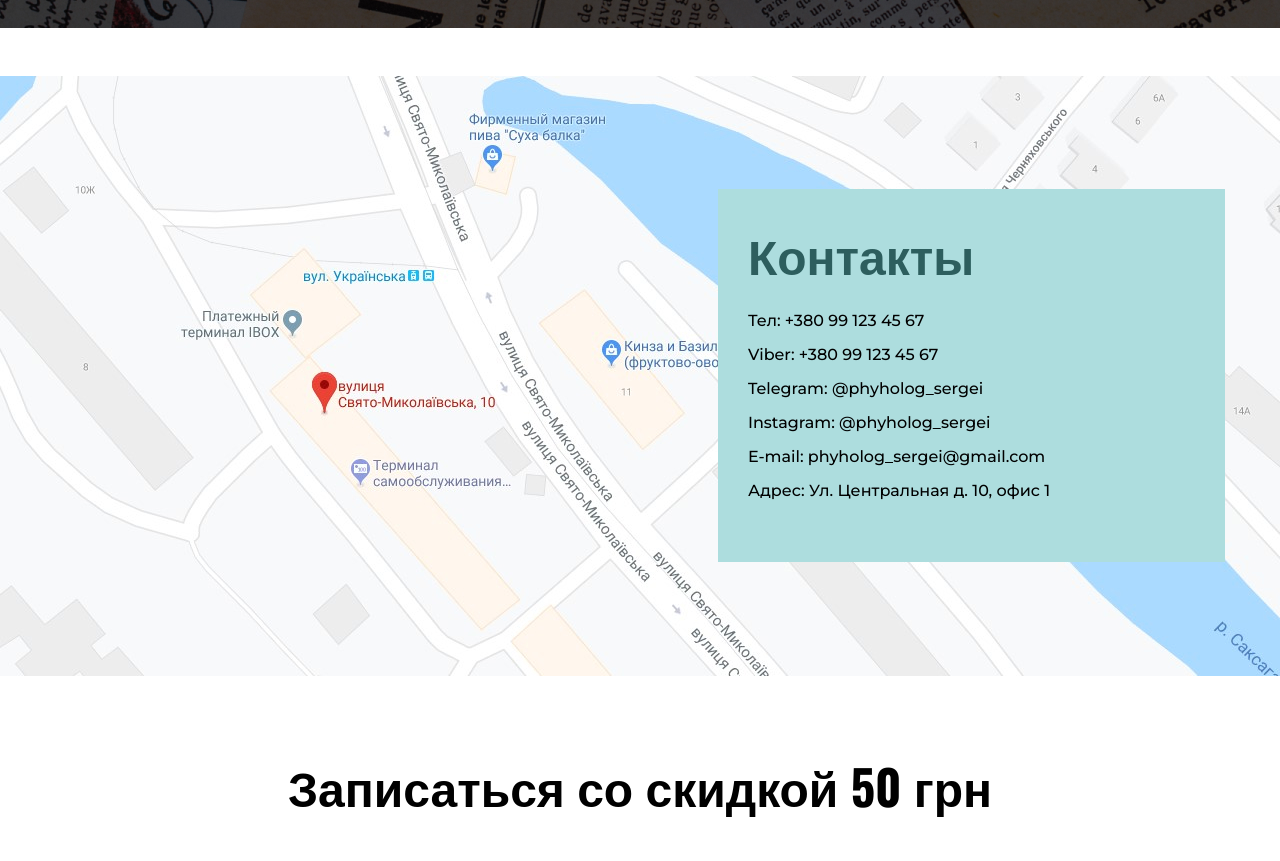
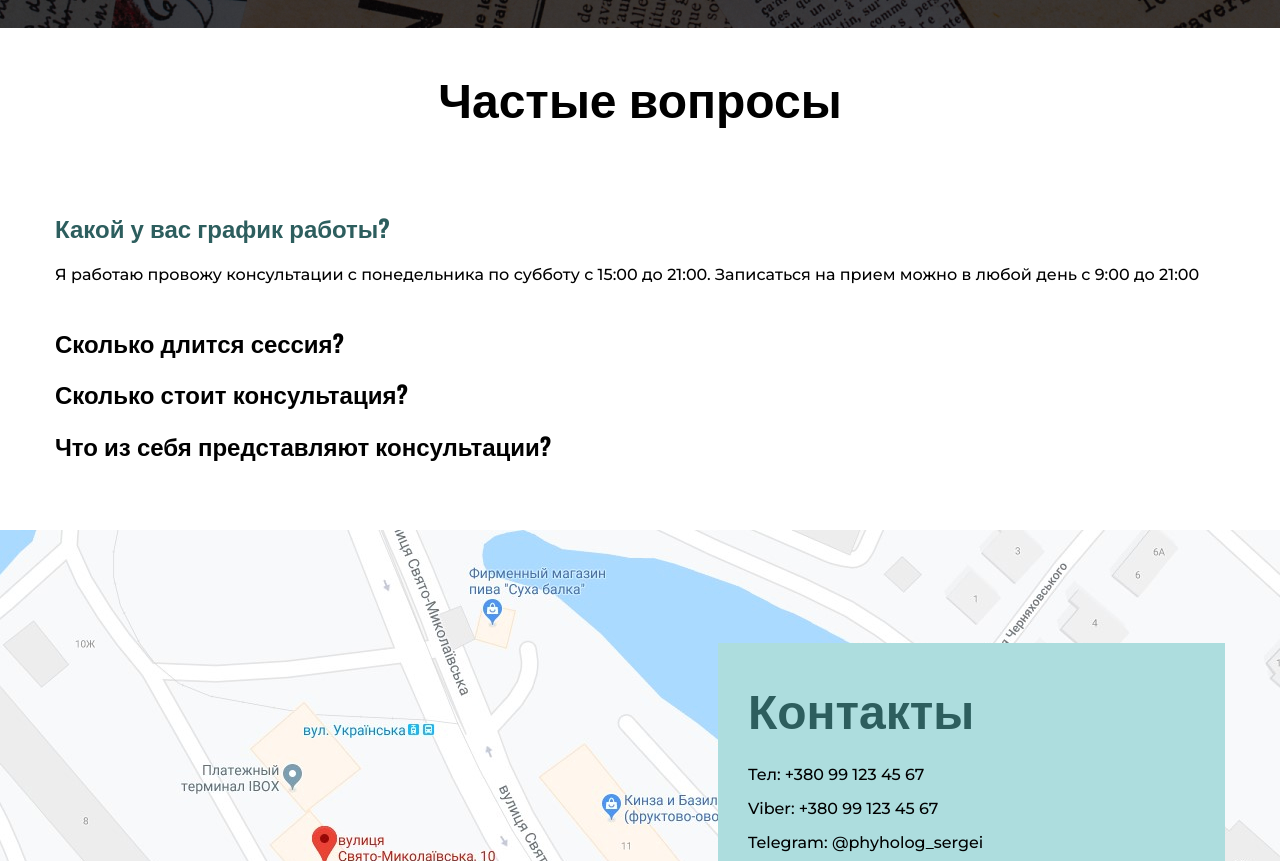
Before and after one commit to KristinaButenko/lesson-11, a plain HTML site: page index.html in a window 1280 px wide. Shown: the part 3585-4446 px from the top of the page. Drawn offline with nearby package versions, Linux system fonts and the light colour scheme.

Commit message:
adapted img and added new sections

```diff
--- a/index.html
+++ b/index.html
@@ -208,7 +208,31 @@
            </div>
        </section>
        <section class="faq center">
-
+           <div class="faq__title">
+               <h1 class="faq__title__text">
+                   Частые вопросы
+               </h1>
+           </div>
+           <div class="faq__work">
+               <h3 class="faq__work__title">
+                   Какой у вас график работы?
+               </h3>
+               <p class="faq__work__text">
+                   Я работаю провожу консультации с понедельника по субботу с 15:00 до 21:00.
+                   Записаться на прием можно в любой день с 9:00 до 21:00
+               </p>
+           </div>
+           <div class="faq__other">
+               <h3 class="faq__other__title">
+                   Сколько длится сессия?
+               </h3>
+               <h3 class="faq__other__title">
+                   Сколько стоит консультация?
+               </h3>
+               <h3 class="faq__other__title">
+                   Что из себя представляют консультации?
+               </h3>
+           </div>
        </section>
        <section class="contacts center">
            <div class="contacts__card">
--- a/sass/_main.scss
+++ b/sass/_main.scss
@@ -278,7 +278,52 @@
 }
 
 .faq {
-
+  min-width: 944.14px;
+  min-height: 454px;
+  .faq__title {
+    display: flex;
+    align-items: center;
+    flex-direction: column;
+    &__text {
+      font-weight: 700;
+      font-size: 48px;
+      line-height: 72px;
+      text-align: center;
+      margin-top: 0;
+      margin-bottom: 79px;
+    }
+  }
+  .faq__work {
+    display: flex;
+    align-items: flex-start;
+    flex-direction: column;
+    gap: 20px;
+    margin-bottom: 40px;
+    &__title {
+      font-weight: 700;
+      font-size: 24px;
+      line-height: 1.3;
+      color: var(--accent-dark-color);
+      margin: 0;
+    }
+    &__text {
+      font-weight: 500;
+      line-height: 1.5;
+      margin: 0;
+    }
+  }
+  .faq__other {
+    display: flex;
+    align-items: flex-start;
+    flex-direction: column;
+    gap: 20px;
+    &__title {
+      font-weight: 700;
+      font-size: 24px;
+      line-height: 1.3;
+      margin: 0;
+    }
+  }
 }
 
 .contacts {
```
Also changed, not shown: css/style.css, img/about_photo.jpg, img/news-1.jpg, img/news-2.jpg, img/news-3.jpg, img/photo_main-offer.jpg, 1 other file.
